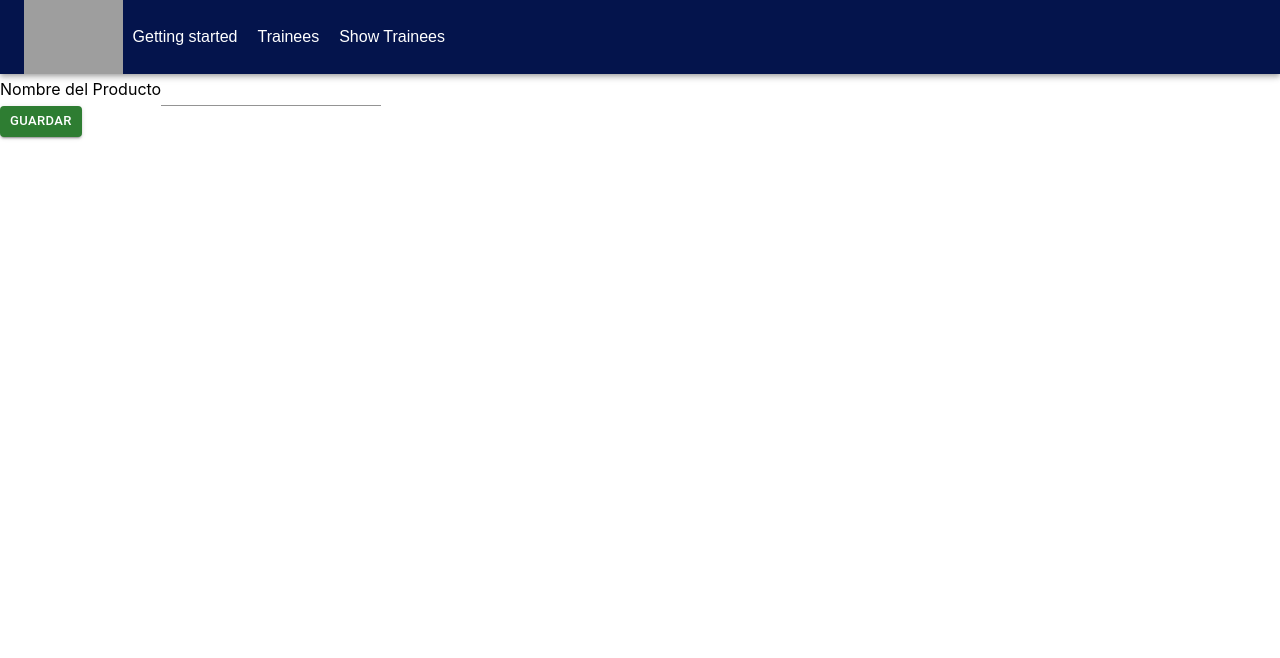
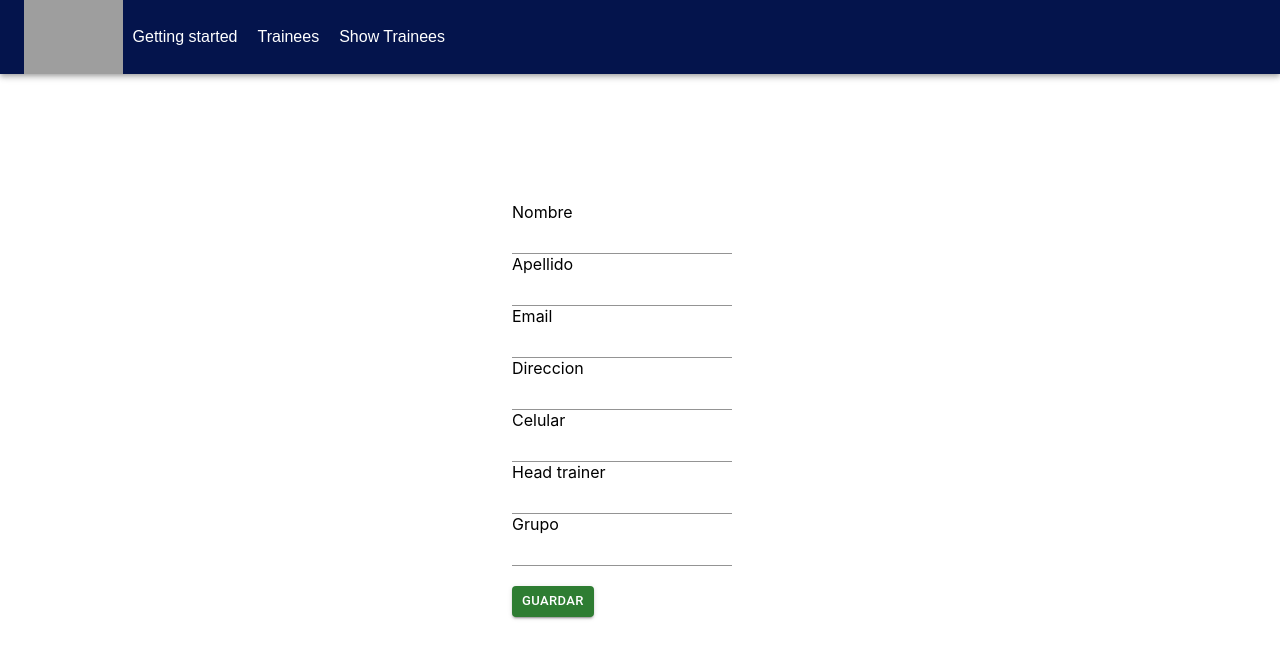
Before and after one commit to AlexFlores-TrainingAssureSoft/academiaDigital-frontend-BC, a React (Create React App) app: page /createTrainee in a window 1280 px wide. Shown: the top 658 px of the page. Built offline with nearby package versions, Linux system fonts and the light colour scheme; grey boxes are pictures that could not be loaded.

Commit message:
feature/formTrainee (#6)
* form

* Update TraineeCreateUpdate.js

```diff
--- a/src/components/trainee/TraineeCreateUpdate.js
+++ b/src/components/trainee/TraineeCreateUpdate.js
@@ -1,8 +1,16 @@
 import TraineeForm from "./TraineeForm"
+import axios from 'axios';
 
 const CreateUpdateTrainee = () => {
+  const saveTrainee = (trainee) => {
+    axios.post(`https://academia-digital-api-ms.azurewebsites.net/api/v1/PostNewTrainee?firstName=${trainee.firstName}&lastName=${trainee.lastName}&email=${trainee.email}&address=${trainee.address}&mobile=${trainee.mobile}&headTrainer=${trainee.headTrainer}&group=${trainee.group}&feedback=${trainee.feedback}`)
+  .then(() => {
+    console.log('Guardando Trainee', trainee.email)
+  })
+  .catch(error => console.log('error', error))
+  }
   return (
-    <TraineeForm />
+    <TraineeForm saveTrainee={saveTrainee}/>
   )
 }
 
--- a/src/components/trainee/TraineeForm.js
+++ b/src/components/trainee/TraineeForm.js
@@ -1,20 +1,22 @@
-import { Formik , ErrorMessage } from 'formik';
+import { Formik } from 'formik';
 import {Input, Button} from '@mui/material'
-const TraineeForm = (trainee, functionparaguardar) => {
+const TraineeForm = ({saveTrainee}) => {
   return(
     <Formik
-    initialValues = {{}} //aqui va los valores iniciales que llegarian por parametro
+    initialValues = {{firstName: '', lastName: '', email:'', address:'', mobile:'', headTrainer:'', group:''}} //aqui va los valores iniciales que llegarian por parametro
     //validationSchema = {ProductSchema}
     enableReinitialize= {true}
     onSubmit= {(values, actions) => {
+      //console.log('values ', values);
       actions.resetForm();
-      //saveProduct(values);
+      saveTrainee(values);
       //navigate('/');
     }}
     >
       {(props) => (
-        <form className="m-3" onSubmit={props.handleSubmit} >
-          <label className="form-label">Nombre del Producto</label>
+        <form className="m-3" onSubmit={props.handleSubmit} style={{ marginTop:"10%", marginLeft:"40%"}}>
+          <label className="form-label">Nombre</label>
+          <br></br>
           <Input
             className="form-control"
             id="firstName"
@@ -25,6 +27,82 @@ const TraineeForm = (trainee, functionparaguardar) => {
             onBlur={props.handleBlur('firstName')}
           />
           <br></br>
+
+          <label className="form-label">Apellido</label>
+          <br></br>
+          <Input
+            className="form-control"
+            id="lastName"
+            type="text"
+            name="lastName"
+            onChange={props.handleChange}
+            value={props.values.lastName}
+            onBlur={props.handleBlur('lastName')}
+          />
+          <br></br>
+
+          <label className="form-label">Email</label>
+          <br></br>
+          <Input
+            className="form-control"
+            id="email"
+            type="text"
+            name="email"
+            onChange={props.handleChange}
+            value={props.values.email}
+            onBlur={props.handleBlur('email')}
+          />
+          <br></br>
+          <label className="form-label">Direccion</label>
+          <br></br>
+          <Input
+            className="form-control"
+            id="address"
+            type="text"
+            name="address"
+            onChange={props.handleChange}
+            value={props.values.address}
+            onBlur={props.handleBlur('address')}
+          />
+          <br></br>
+          <label className="form-label">Celular</label>
+          <br></br>
+          <Input
+            className="form-control"
+            id="mobile"
+            type="text"
+            name="mobile"
+            onChange={props.handleChange}
+            value={props.values.mobile}
+            onBlur={props.handleBlur('mobile')}
+          />
+          <br></br>
+          <label className="form-label">Head trainer</label>
+          <br></br>
+          <Input
+            className="form-control"
+            id="headTrainer"
+            type="text"
+            name="headTrainer"
+            onChange={props.handleChange}
+            value={props.values.headTrainer}
+            onBlur={props.handleBlur('headTrainer')}
+          />
+          <br></br>
+          <label className="form-label">Grupo</label>
+          <br></br>
+          <Input
+            className="form-control"
+            id="group"
+            type="text"
+            name="group"
+            onChange={props.handleChange}
+            value={props.values.group}
+            onBlur={props.handleBlur('group')}
+          />
+          <br></br>
+          <br></br>
+
           <Button type="submit" variant="contained" size="small" color="success" > Guardar </Button>
         </form>
       )}
```
Also changed, not shown: 1 other file (tests, documents, lock files or other folders).
